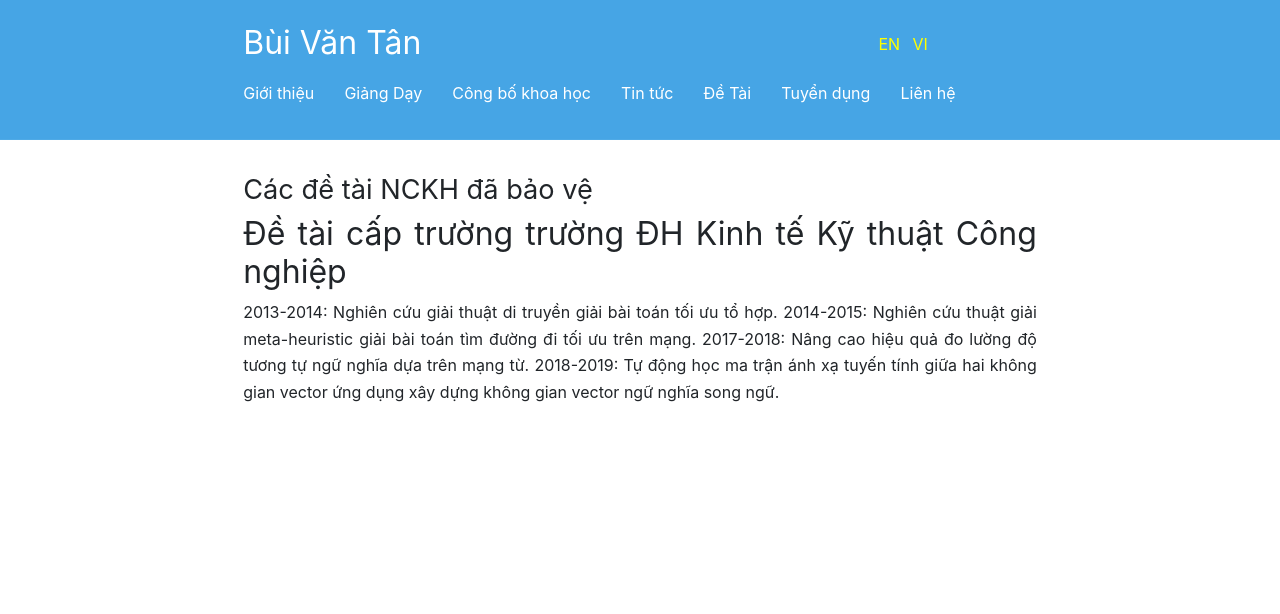
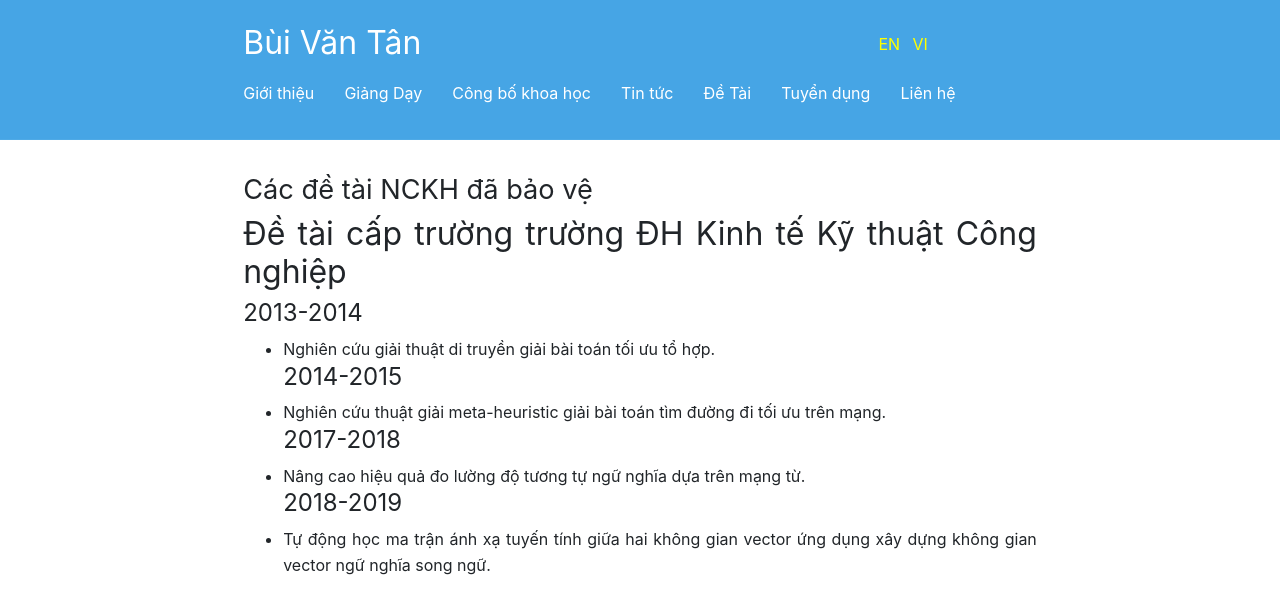
Before and after one commit to BuiTan/BuiTan.github.io, a Jekyll site: the page built from vi/Resources.md, in a window 1280 px wide. Shown: the top 614 px of the page. Built offline with Jekyll 4.4.1, drawn with Linux system fonts in a browser that asks for light colours; part of the change alters nothing that is shown.

```diff
--- a/vi/Resources.md
+++ b/vi/Resources.md
@@ -7,7 +7,11 @@ order: 4
 ---
 # Các đề tài NCKH đã bảo vệ
 ## Đề tài cấp trường trường ĐH Kinh tế Kỹ thuật Công nghiệp
-2013-2014: Nghiên cứu giải thuật di truyền giải bài toán tối ưu tổ hợp.
-2014-2015: Nghiên cứu thuật giải meta-heuristic giải bài toán tìm đường đi tối ưu trên mạng.
-2017-2018: Nâng cao hiệu quả đo lường độ tương tự ngữ nghĩa dựa trên mạng từ.
-2018-2019: Tự động học ma trận ánh xạ tuyến tính giữa hai không gian vector ứng dụng xây dựng không gian vector ngữ nghĩa song ngữ.
+#### 2013-2014
+* Nghiên cứu giải thuật di truyền giải bài toán tối ưu tổ hợp.
+#### 2014-2015
+* Nghiên cứu thuật giải meta-heuristic giải bài toán tìm đường đi tối ưu trên mạng.
+#### 2017-2018
+* Nâng cao hiệu quả đo lường độ tương tự ngữ nghĩa dựa trên mạng từ.
+#### 2018-2019
+* Tự động học ma trận ánh xạ tuyến tính giữa hai không gian vector ứng dụng xây dựng không gian vector ngữ nghĩa song ngữ.
```
